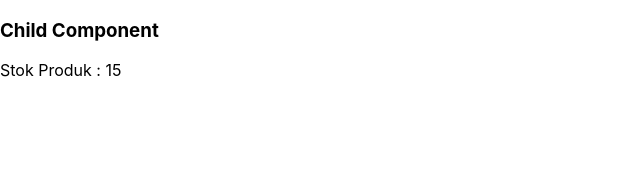
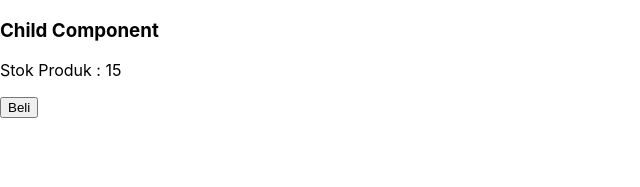
Before and after one commit to alenta22/uasweb, a React (Create React App) app: page / in a window 1280 px wide. Shown: the top 187 px of the page, without its empty margins (0-640 px from the left). Built offline with nearby package versions, Linux system fonts and the light colour scheme.

Commit message:
berhasil menambahkan button beli

```diff
--- a/src/Component/Class/Child1.jsx
+++ b/src/Component/Class/Child1.jsx
@@ -12,8 +12,9 @@ class Child1 extends Component {
     render() {
     return (<div>
         <h3>Child Component</h3>
-        <p>Stok Produk : {this.props.stock}</p></div>
-
+        <p>Stok Produk : {this.props.stock}</p>
+        <button>Beli</button>
+        </div>
         )
     }
 }
--- a/src/Component/Class/Parent.jsx
+++ b/src/Component/Class/Parent.jsx
@@ -10,9 +10,18 @@ class Parent extends Component {
         }
     }
 
+    beliProduk = (jumlah) => {
+        this.setState({
+            stock: this.state.stock - jumlah
+        })
+    }
+
     render() {
         return (
-            <Child1 stock={this.state.stock}></Child1>
+            <Child1
+            stock={this.state.stock}
+            fungsi={this.beliProduk.bind(this)}
+            ></Child1>
         )
     }
 }
```
